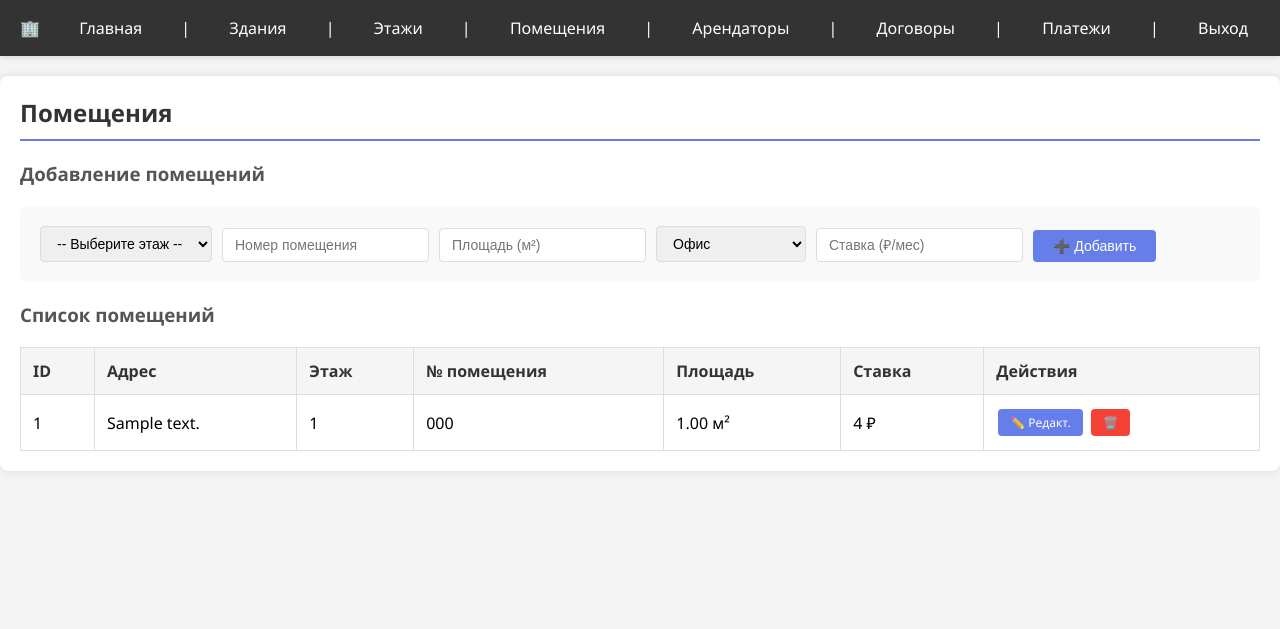
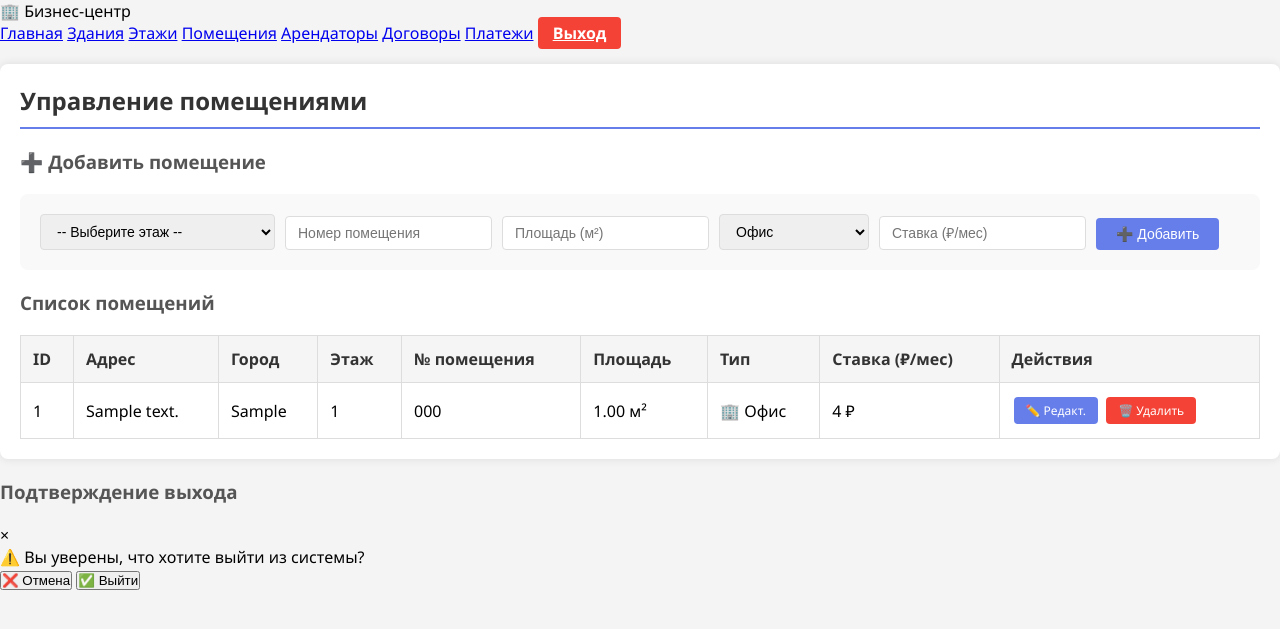
Before and after one commit to Dmitrij-Vi/php_interface, a PHP site: page /rooms.php in a window 1280 px wide. Shown: the top 629 px of the page. Run offline with PHP 8.4, Linux system fonts and the light colour scheme; the visitor is signed in with stand-in values (Sample User, id 1); tables that the repository leaves empty hold one stand-in row (values such as "Sample post").

Commit message:
Update rooms.php

```diff
--- a/vikanovbd/rooms.php
+++ b/vikanovbd/rooms.php
@@ -31,20 +31,33 @@
     exit;
 }
 
-// Список помещений с адресами
-$rooms = $pdo->query("SELECT r.*, f.floor_number, b.address
+// Исправленный SQL запрос - убираем USING и делаем явные JOIN
+$rooms = $pdo->query("
+    SELECT
+        r.room_id,
+        r.room_number,
+        r.area_sqm,
+        r.room_type,
+        r.monthly_rate,
+        f.floor_number,
+        b.address,
+        b.city
     FROM rooms r
-                      JOIN floors f USING(floor_id)
-                      JOIN buildings b USING(building_id)
-                      ORDER BY r.room_id")->fetchAll();
+    JOIN floors f ON r.floor_id = f.floor_id
+    JOIN buildings b ON f.building_id = b.building_id
+    ORDER BY b.address, f.floor_number, r.room_number
+")->fetchAll();
 
-// Список этажей для выпадающего списка (объединяем с адресом здания)
-$floors = $pdo->query("SELECT floor_id, CONCAT(b.address, ' этаж ', f.floor_number) as name
+// Получаем список этажей для выпадающего списка
+$floors = $pdo->query("
+    SELECT
+        f.floor_id,
+        CONCAT(b.address, ' (', b.city, '), этаж ', f.floor_number) as name
     FROM floors f
-                       JOIN buildings b USING(building_id)
-                       ORDER BY b.address, f.floor_number")->fetchAll();
+    JOIN buildings b ON f.building_id = b.building_id
+    ORDER BY b.address, f.floor_number
+")->fetchAll();
 
-// Данные для редактирования
 $edit_item = null;
 if (isset($_GET['edit'])) {
     $stmt = $pdo->prepare("SELECT * FROM rooms WHERE room_id=?");
@@ -53,11 +66,28 @@
 }
 ?>
 <!DOCTYPE html>
-<html><head><title>Помещения</title><link rel="stylesheet" href="style.css"></head>
+<html>
+<head><title>Помещения</title><link rel="stylesheet" href="style.css"></head>
 <body>
-<div class="menu">🏢 <a href="index.php">Главная</a> | <a href="buildings.php">Здания</a> | <a href="floors.php">Этажи</a> | <a href="rooms.php">Помещения</a> | <a href="tenants.php">Арендаторы</a> | <a href="contracts.php">Договоры</a> | <a href="payments.php">Платежи</a> | <a href="logout.php">Выход</a></div>
+<div class="header">
+    <div class="navbar">
+        <div class="logo">
+            🏢 <span>Бизнес-центр</span>
+        </div>
+        <div class="nav-menu">
+            <a href="index.php" class="nav-link">Главная</a>
+            <a href="buildings.php" class="nav-link">Здания</a>
+            <a href="floors.php" class="nav-link">Этажи</a>
+            <a href="rooms.php" class="nav-link active">Помещения</a>
+            <a href="tenants.php" class="nav-link">Арендаторы</a>
+            <a href="contracts.php" class="nav-link">Договоры</a>
+            <a href="payments.php" class="nav-link">Платежи</a>
+            <a href="#" class="nav-link logout-btn" onclick="showLogoutModal(event)">Выход</a>
+        </div>
+    </div>
+</div>
 <div class="container">
-    <h2>Помещения</h2>
+    <h2>Управление помещениями</h2>
     <?php show_msg(); ?>
 
     <?php if ($edit_item): ?>
@@ -81,9 +111,9 @@
             <a href="rooms.php" class="btn">Отмена</a>
         </form>
     <?php else: ?>
-        <h3>Добавление помещений</h3>
+        <h3>➕ Добавить помещение</h3>
         <?php if (count($floors) == 0): ?>
-            <div class="alert alert-danger">Сначала добавьте этажи в разделе "Здания" (через промежуточную таблицу floors).</div>
+            <div class="alert alert-danger">Сначала добавьте этажи в разделе "Этажи".</div>
         <?php else: ?>
         <form method="POST">
             <select name="floor_id" required>
@@ -106,23 +136,99 @@
     <?php endif; ?>
 
     <h3>Список помещений</h3>
-    <table border="1" cellpadding="8">
-        <tr><th>ID</th><th>Адрес</th><th>Этаж</th><th>№ помещения</th><th>Площадь</th><th>Ставка</th><th>Действия</th></tr>
+    <?php if (count($rooms) == 0): ?>
+        <div class="alert alert-warning">Нет добавленных помещений. Добавьте первое помещение через форму выше.</div>
+    <?php else: ?>
+    <table border="1" cellpadding="8" style="width: 100%; border-collapse: collapse;">
+        <thead>
+            <tr>
+                <th>ID</th>
+                <th>Адрес</th>
+                <th>Город</th>
+                <th>Этаж</th>
+                <th>№ помещения</th>
+                <th>Площадь</th>
+                <th>Тип</th>
+                <th>Ставка (₽/мес)</th>
+                <th>Действия</th>
+            </tr>
+        </thead>
+        <tbody>
             <?php foreach ($rooms as $r): ?>
             <tr>
                 <td><?php echo $r['room_id']; ?></td>
                 <td><?php echo htmlspecialchars($r['address']); ?></td>
+                <td><?php echo htmlspecialchars($r['city']); ?></td>
                 <td><?php echo $r['floor_number']; ?></td>
                 <td><?php echo htmlspecialchars($r['room_number']); ?></td>
                 <td><?php echo $r['area_sqm']; ?> м²</td>
-            <td><?php echo number_format($r['monthly_rate'], 0); ?> ₽</td>
                 <td>
-                <a class="btn" href="?edit=<?php echo $r['room_id']; ?>">✏️ Редакт.</a>
-                <a class="btn btn-danger" href="?del=<?php echo $r['room_id']; ?>" onclick="return confirm('Удалить помещение?')">🗑️</a>
+                    <?php
+                    $type_labels = [
+                        'office' => '🏢 Офис',
+                        'retail' => '🛍️ Торговое',
+                        'storage' => '📦 Склад',
+                        'conference' => '📊 Конференц-зал',
+                        'other' => '📌 Другое'
+                    ];
+                    echo $type_labels[$r['room_type']] ?? $r['room_type'];
+                    ?>
+                </td>
+                <td><?php echo number_format($r['monthly_rate'], 0, ',', ' '); ?> ₽</td>
+                <td>
+                    <a href="?edit=<?php echo $r['room_id']; ?>" class="btn">✏️ Редакт.</a>
+                    <a href="?del=<?php echo $r['room_id']; ?>" class="btn btn-danger" onclick="return confirm('Удалить помещение?')">🗑️ Удалить</a>
                 </td>
             </tr>
             <?php endforeach; ?>
+        </tbody>
     </table>
+    <?php endif; ?>
 </div>
+
+<!-- Модальное окно подтверждения выхода -->
+<div id="logoutModal" class="modal">
+    <div class="modal-content">
+        <div class="modal-header">
+            <h3>Подтверждение выхода</h3>
+            <span class="modal-close" onclick="closeLogoutModal()">&times;</span>
+        </div>
+        <div class="modal-body">
+            <p>⚠️ Вы уверены, что хотите выйти из системы?</p>
+        </div>
+        <div class="modal-footer">
+            <button class="modal-btn modal-btn-cancel" onclick="closeLogoutModal()">❌ Отмена</button>
+            <button class="modal-btn modal-btn-confirm" onclick="confirmLogout()">✅ Выйти</button>
+        </div>
+    </div>
+</div>
+
+<script>
+function showLogoutModal(event) {
+    event.preventDefault();
+    document.getElementById('logoutModal').style.display = 'block';
+}
+
+function closeLogoutModal() {
+    document.getElementById('logoutModal').style.display = 'none';
+}
+
+function confirmLogout() {
+    window.location.href = 'logout.php';
+}
+
+window.onclick = function(event) {
+    var modal = document.getElementById('logoutModal');
+    if (event.target == modal) {
+        modal.style.display = 'none';
+    }
+}
+
+document.addEventListener('keydown', function(event) {
+    if (event.key === 'Escape') {
+        closeLogoutModal();
+    }
+});
+</script>
 </body>
 </html>
```
Lines whose indentation alone changed are shown as unchanged.
